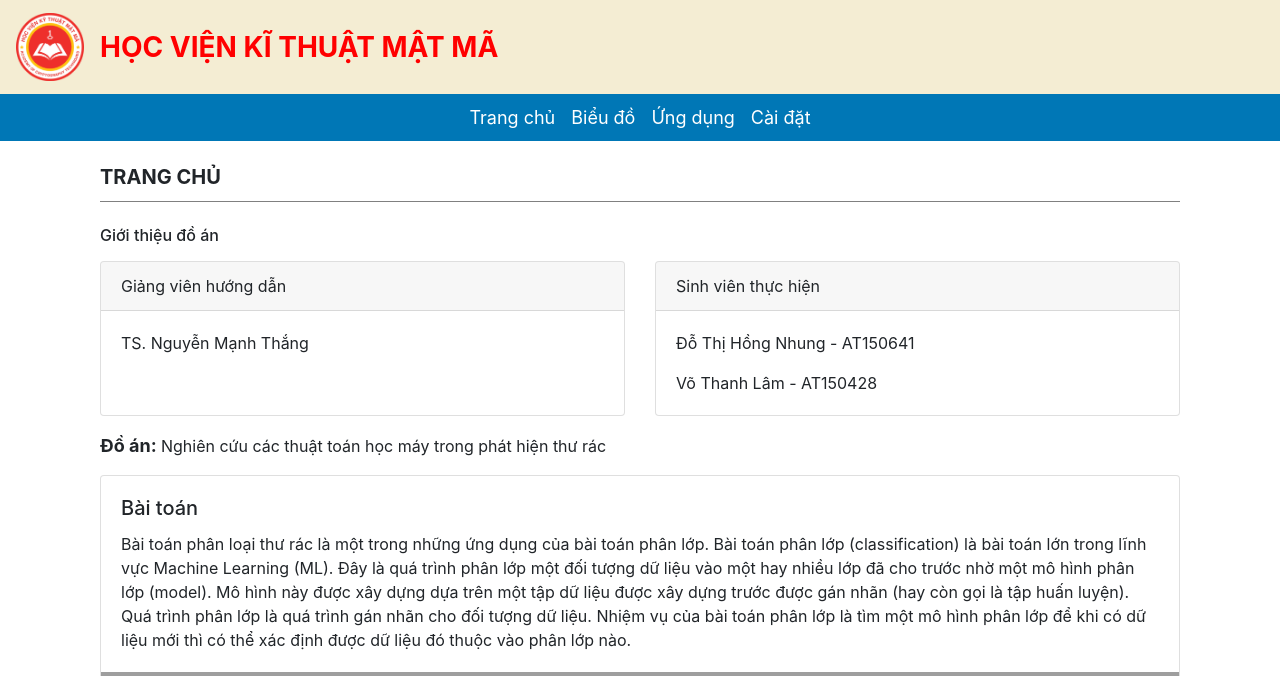
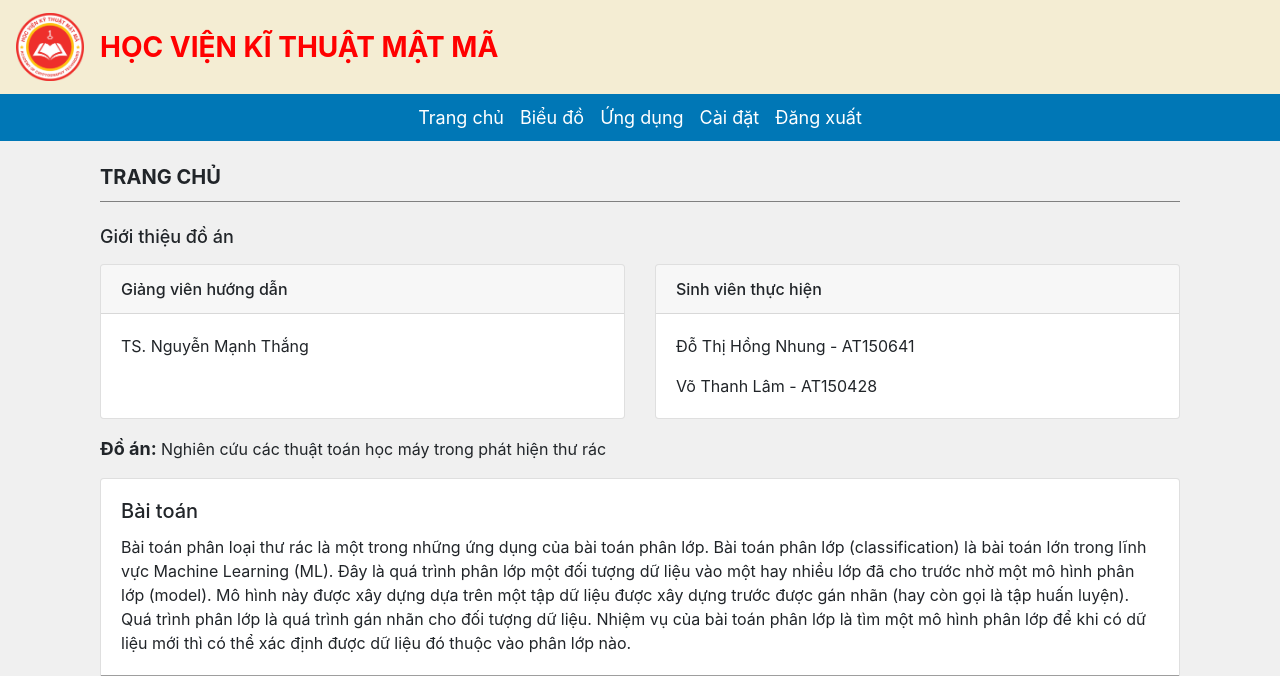
Before and after one commit to thanhlamkma/flask-spam-detection, a Flask app: page / in a window 1280 px wide. Shown: the top 676 px of the page. Run offline with Flask 3, Linux system fonts and the light colour scheme; some libraries are stand-ins or nearby versions; grey boxes are pictures that could not be loaded.

Commit message:
Update UI and add login page

```diff
--- a/app.py
+++ b/app.py
@@ -1,4 +1,4 @@
-from flask import Flask, render_template, request
+from flask import Flask, render_template, request, redirect, url_for
 from flask_paginate import Pagination, get_page_args, get_page_parameter
 import json
 from connect_mongo import get_emaildb
@@ -10,6 +10,15 @@
   emails = get_emaildb()
   return emails[offset: offset + emails_per_page]
 
+@app.route('/login', methods=['GET', 'POST'])
+def login():
+    error = None
+    if request.method == 'POST':
+        if request.form['username'] != 'admin' or request.form['password'] != 'admin':
+            error = 'Tên đăng nhập hoặc mật khẩu không chính xác.'
+        else:
+            return redirect(url_for('home'))
+    return render_template('login.html', error=error)
 
 @app.route("/")
 def home():
--- a/templates/apply.html
+++ b/templates/apply.html
@@ -8,7 +8,7 @@
 
 <!-- Result of detection -->
 <!-- <h6 class="mb-3">Bảng phân loại Email</h6> -->
-<div class="text-nowrap">
+<div class="text-nowrap table-light table-rounded">
   <table class="table table-hover">
     <thead>
       <tr class="table-primary">
--- a/templates/home.html
+++ b/templates/home.html
@@ -6,7 +6,7 @@
     <h5 class="font-weight-bold text-uppercase">Trang chủ</h5>
   </div>
 
-  <h6 class="mb-3">Giới thiệu đồ án</h6>
+  <h6 class="mb-3" style="font-size: 18px">Giới thiệu đồ án</h6>
 
   <!-- Made by students -->
   <div class="row mb-3">
@@ -201,59 +201,17 @@
 
     <div class="card mb-3">
       <div class="card-body">
-        <h5 class="card-title">Bài toán</h5>
-        <p class="card-text">
-          Bài toán phân loại thư rác là một trong những ứng dụng của bài toán
-          phân lớp. Bài toán phân lớp (classification) là bài toán lớn trong
-          lĩnh vực Machine Learning (ML). Đây là quá trình phân lớp một đối
-          tượng dữ liệu vào một hay nhiều lớp đã cho trước nhờ một mô hình phân
-          lớp (model). Mô hình này được xây dựng dựa trên một tập dữ liệu được
-          xây dựng trước được gán nhãn (hay còn gọi là tập huấn luyện). Quá
-          trình phân lớp là quá trình gán nhãn cho đối tượng dữ liệu. Nhiệm vụ
-          của bài toán phân lớp là tìm một mô hình phân lớp để khi có dữ liệu
-          mới thì có thể xác định được dữ liệu đó thuộc vào phân lớp nào.
-        </p>
+        <h5 class="card-title">Thực nghiệm</h5>
+        <p class="card-text"></p>
       </div>
       <img
         class="card-img-bottom"
-        src="/static/images/supervised.png"
-        alt="Card image cap"
-      />
-      <p class="card-text" style="margin: 10px auto">
-        <small class="text-muted">Mô hình học máy có giám sát</small>
-      </p>
-    </div>
-
-    <div class="card mb-3">
-      <div class="card-body">
-        <h5 class="card-title">Thực nghiệm</h5>
-        <p class="card-text">
-          Việc phân loại tiến hành như sau. Trước tiên, nội dung thư được biểu
-          diễn dưới dạng các đặc trưng hay các thuộc tính, mỗi đặc trưng thường
-          là một từ hoặc cụm từ xuất hiện trong thư. Tiếp theo, trong giai đoạn
-          huấn luyện, tập thư đã được gán nhãn {rác, bình thường} - gọi là dữ
-          liệu huấn luyện hay dữ liệu mẫu - được sử dụng để huấn luyện một bộ
-          phân loại. Sau khi huấn luyện xong, bộ phân loại được sử dụng để xác
-          định thư mới (thư chưa biết nhãn) thuộc vào loại nào trong hai loại
-          nói trên. Trong cả giai đoạn huấn luyện và phân loại, thuật toán phân
-          loại chỉ làm việc với nội dung thư đã được biểu diễn dưới dạng các đặc
-          trưng. Xét bài toán phân loại thư rác dưới dạng bài toán toán phân
-          loại văn bản, trong đó tập dữ liệu mẫu ban đầu là các thư rác và thư
-          bình thường, các văn bản cần phân loại là các thư được gửi đến máy
-          khách. Kết quả đầu ra của quá trình phân loại này là: Thư rác (spam)
-          hoặc thư bình thường (ham).
-        </p>
-      </div>
-      <img
-        class="card-img-bottom"
-        src="/static/images/practice-algorithm.png"
-        style="width: 200px !important; height: 630px; margin: 0 auto"
+        src="/static/images/thuc-nghiem.jpg"
+        style="margin: 0 auto"
         alt="Practice algorithm"
       />
       <p class="card-text" style="margin: 10px auto">
-        <small class="text-muted"
-          >Mô hình huấn luyện hai thuật toán Naïve Bayes và SVM</small
-        >
+        <small class="text-muted">Mô hình thực nghiệm</small>
       </p>
     </div>
   </div>
--- a/templates/layout.html
+++ b/templates/layout.html
@@ -22,13 +22,16 @@
     ></script>
 
     <style>
+      body {
+        background-color: #f0f0f0;
+      }
       @media (min-width: 1500px) {
         .container {
           max-width: 1500px !important;
         }
       }
 
-      /* Navbar menu */
+      /* Bootstrap 4 */
       .navbar-menu {
         padding: 2px !important;
       }
@@ -41,6 +44,11 @@
         opacity: 0.8;
       }
 
+      .card-header {
+        font-weight: 500;
+      }
+
+      /* Custom */
       .text-title {
         font-weight: 500;
         font-size: 16px;
@@ -89,6 +97,9 @@
             <li class="nav-item active">
               <a class="nav-link" href="/setting">Cài đặt</a>
             </li>
+            <li class="nav-item active">
+              <a class="nav-link" href="/login">Đăng xuất</a>
+            </li>
           </ul>
         </div>
       </div>
```
Also changed, not shown: templates/chart.html (+53 -27 lines), templates/login.html (added, +100 -0 lines), templates/setting.html (+6 -2 lines), static/images/thuc-nghiem.jpg (added).
